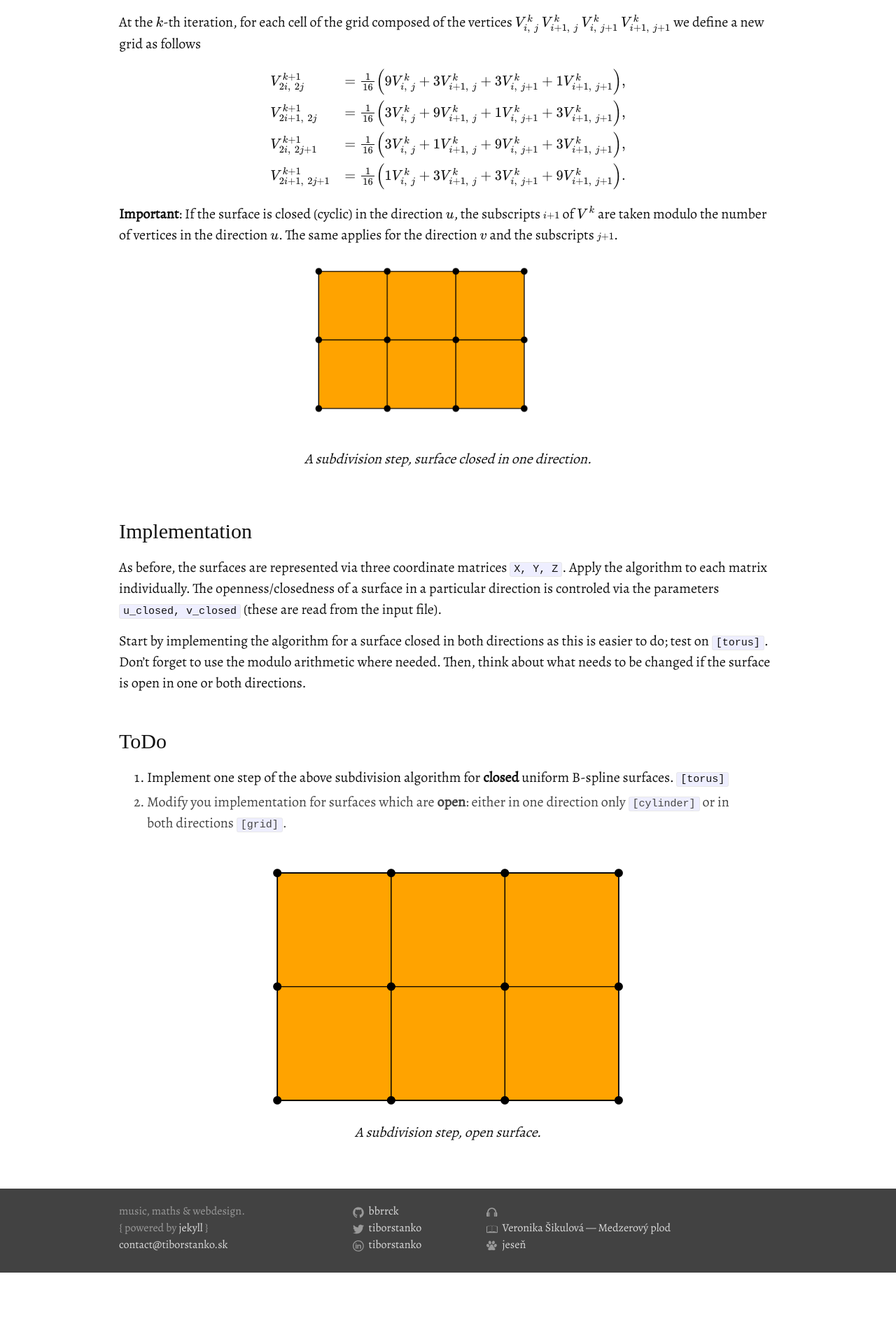
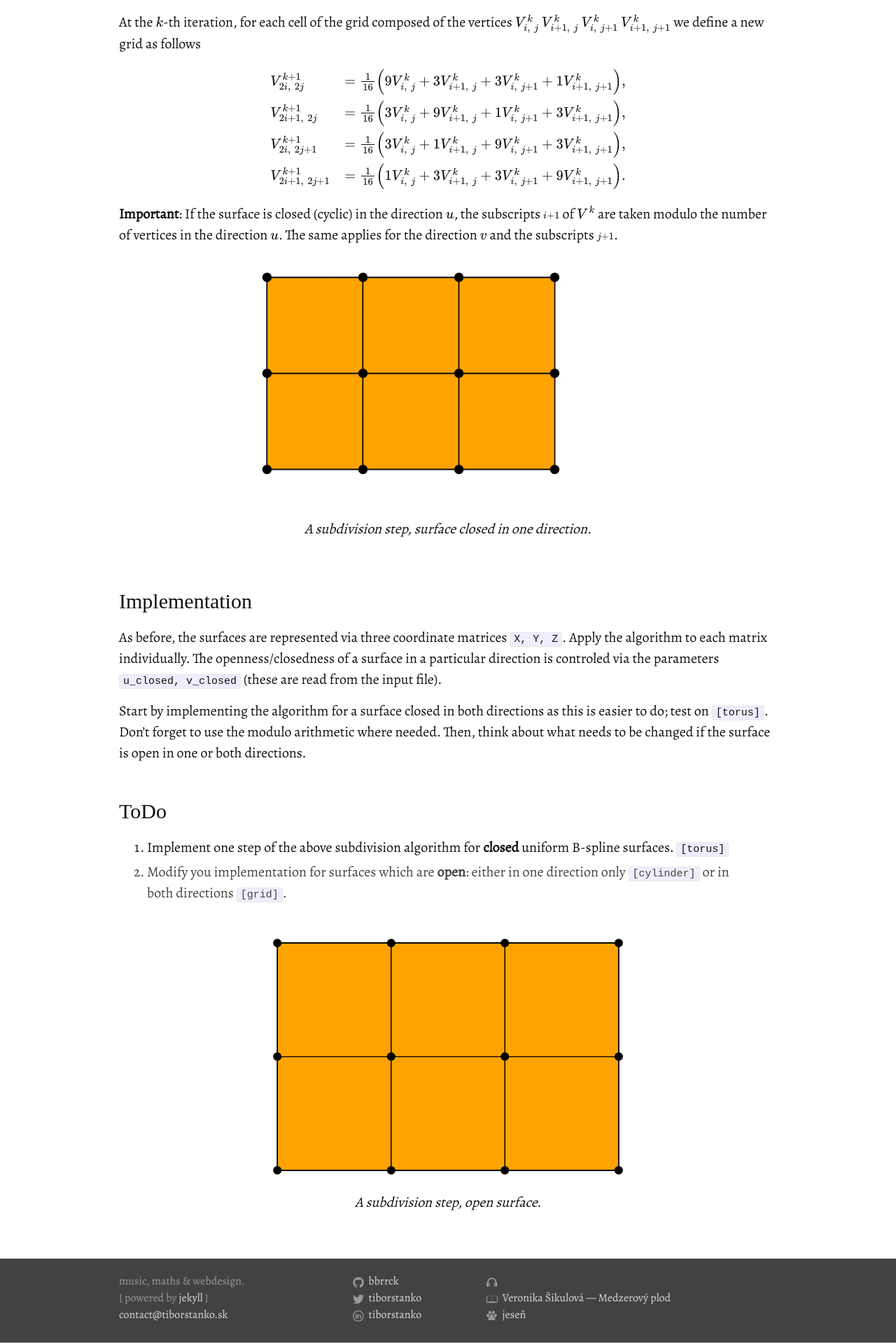
Before and after one commit to bbrrck/bbrrck.github.io, a Jekyll site: the page built from teaching/geo-num-2016/tp8.md, in a window 1280 px wide. Shown: the part 1185-3105 px from the top of the page at 70% size. Built offline with Jekyll 4.4.1, drawn with Linux system fonts in a browser that asks for light colours; some web fonts are replaced; formulas are drawn with MathJax 3; before the commit the page ends 3005 px from its top, so only the background shows below that.

Commit message:
TP8 wider gif

```diff
--- a/teaching/geo-num-2016/tp8.md
+++ b/teaching/geo-num-2016/tp8.md
@@ -52,7 +52,7 @@ $$
 **Important**: If the surface is closed (cyclic) in the direction $u$, the subscripts $\scriptstyle i+1$ of $V^k$ are taken modulo the number of vertices in the direction $u$. The same applies for the direction $v$ and the subscripts $\scriptstyle j+1$.
 
 
-{:.img500}
+{:.img700}
 ![subdivision](/assets/geo-num-2016/tp8/closed.gif)
 
 {:.imgCaption}
```
